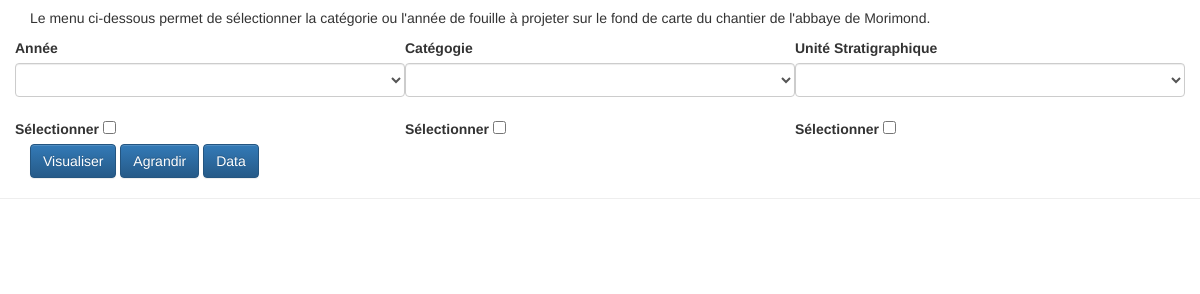
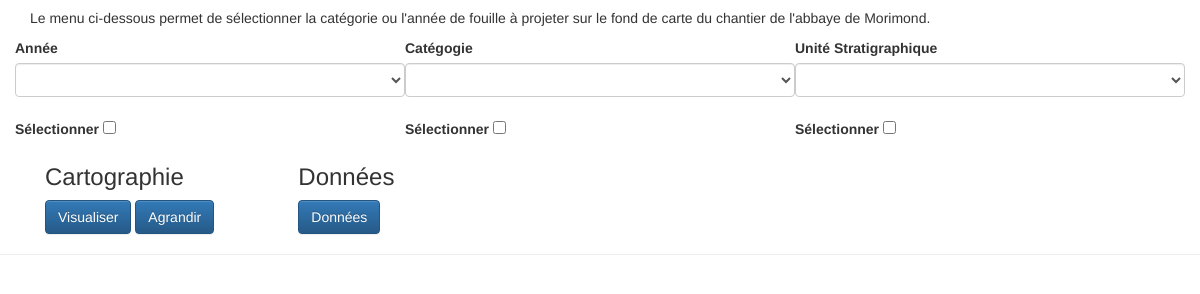
Before and after one commit to philippeBron/morimond-app, an Electron app: page mainWindow.html in a window 1200 px wide. Shown: the part 206-500 px from the top of the page. Drawn offline with Linux system fonts and the light colour scheme; no server answers.

Commit message:
💄 organize display buttons

```diff
--- a/main.js
+++ b/main.js
@@ -4,7 +4,7 @@ const path = require('path');
 const { app, BrowserWindow, Menu, ipcMain } = electron
 
 // Set environment
-// process.env.NODE_ENV = 'production'
+process.env.NODE_ENV = 'production'
 
 let mainWindow;
 let loadWindow
--- a/mainWindow.html
+++ b/mainWindow.html
@@ -60,14 +60,18 @@
                 </div>
             </div>
         </div>
-        <div class="col-sm-4">
+        <div class="col-sm-8">
             <div class="row">
-                <div>
+                <div class="col-sm-4" id="carte">
+                    <h3>Cartographie</h3>
                     <input type="button" class="btn btn-primary" value="Visualiser" onclick="displayMap(0.25)">
                     <input type="button"class="btn btn-primary" value="Agrandir" onclick="displayMap(1.0)">
-                    <input type="button"class="btn btn-primary" value="Data" onclick="displayData()">
                 </div>
-            </div>
+                <div class="col-sm-4"id="donnees">
+                    <h3>Données</h3>
+                    <input type="button"class="btn btn-primary" value="Données" onclick="displayData()">
+                </div>
+        </div>
         </div>
     </div>
     <hr>
@@ -75,7 +79,7 @@
     </div>
     <div id="map">
         <a id="download" download="Carroyage.png" href="#">
-            <button type="button" class="btn btn-primary" id="download" name="downmoad" onclick="downloadCanvas()">Télécharger</button>
+            <button type="button" class="btn btn-primary" id="download" name="download" onclick="downloadCanvas()">Télécharger</button>
         </a>
         <canvas id="carroyage">
             <p>Carroyage du site de l'abbaye de Morimond</p>
```
Also changed, not shown: fouilles.js (line endings or trailing spaces), fouilles.json.
